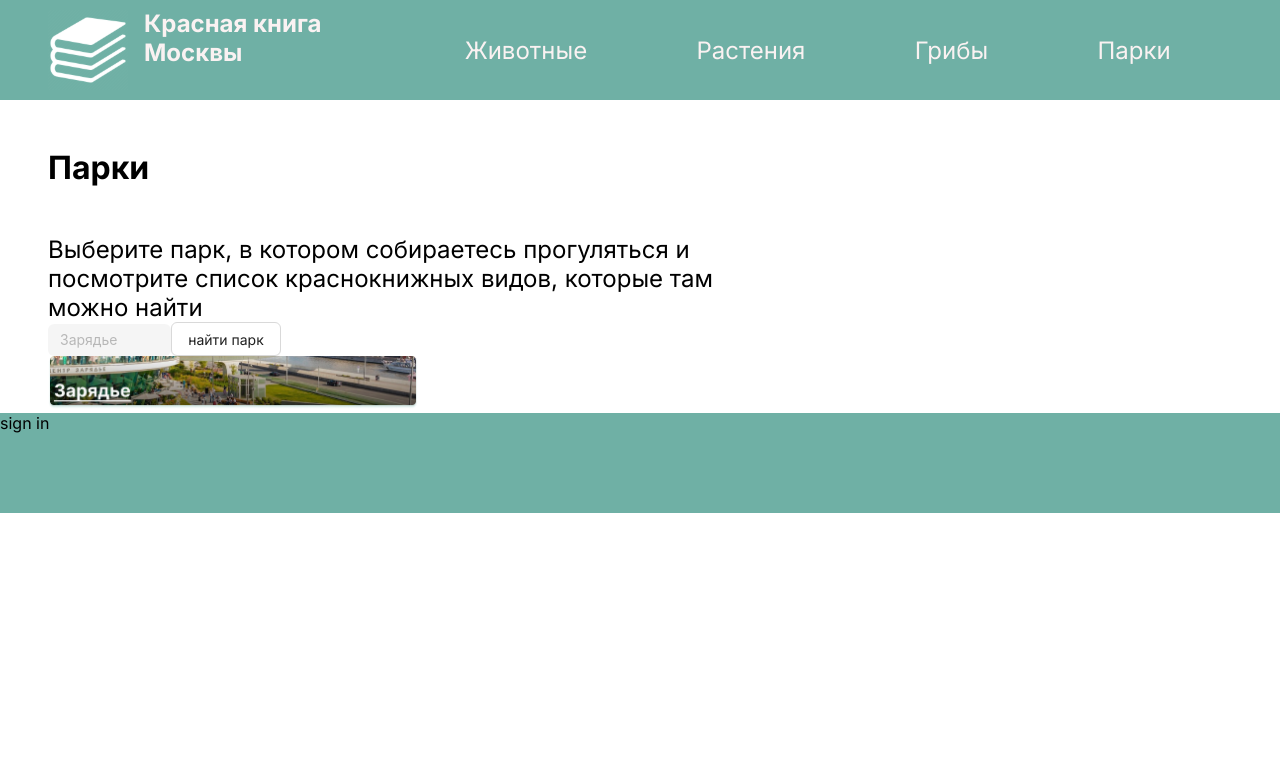
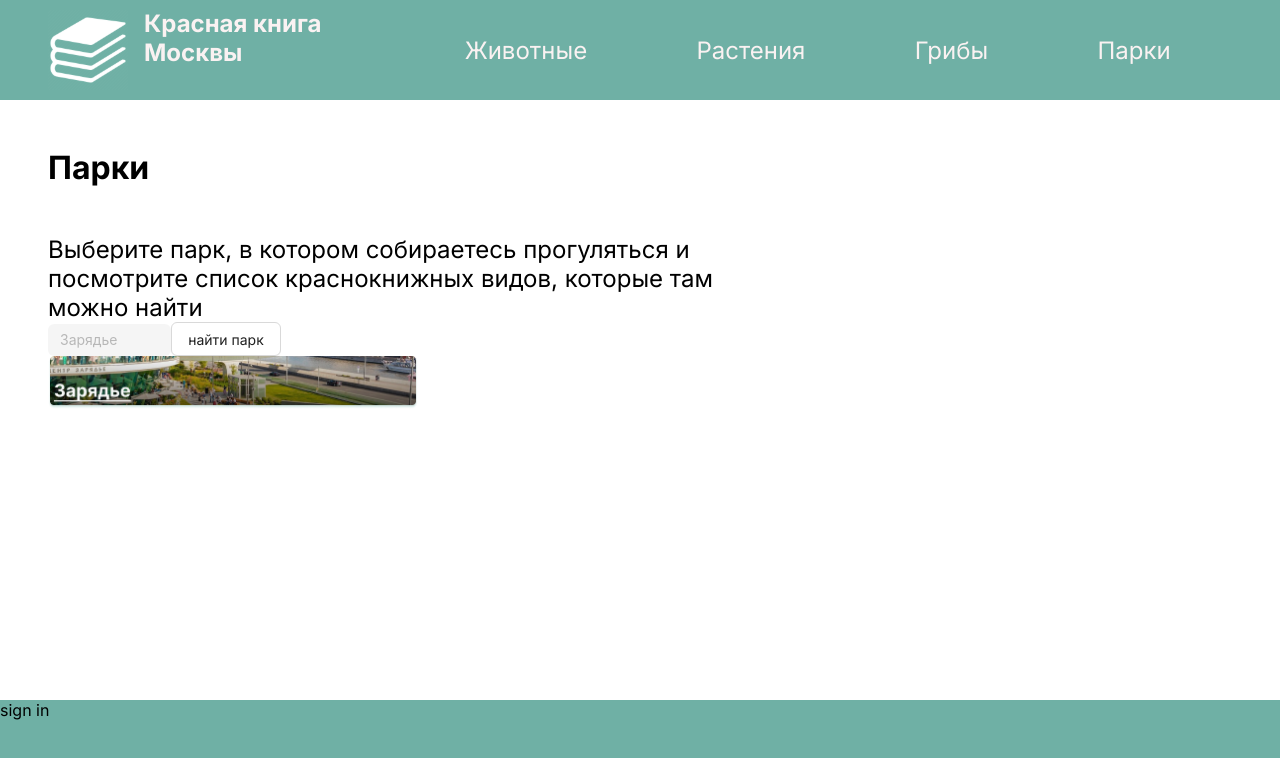
Before and after one commit to eureu/green-code, a React (Vite) app in the folder green-code/: page /parks in a window 1280 px wide. Shown: the top 758 px of the page. Built offline with nearby package versions, Linux system fonts and the light colour scheme.

Commit message:
upd: Footer

```diff
--- a/green-code/src/components/Footer.jsx
+++ b/green-code/src/components/Footer.jsx
@@ -1,7 +1,13 @@
 export default function Footer() {
   return (
     <footer
-      style={{ height: "100px", backgroundColor: "#6FB0A5", width: "100%" }}
+      style={{
+        height: "100px",
+        backgroundColor: "#6FB0A5",
+        width: "100%",
+        position: "fixed",
+        bottom: "0"
+      }}
     >
       <div>
         <span>sign in</span>
```
